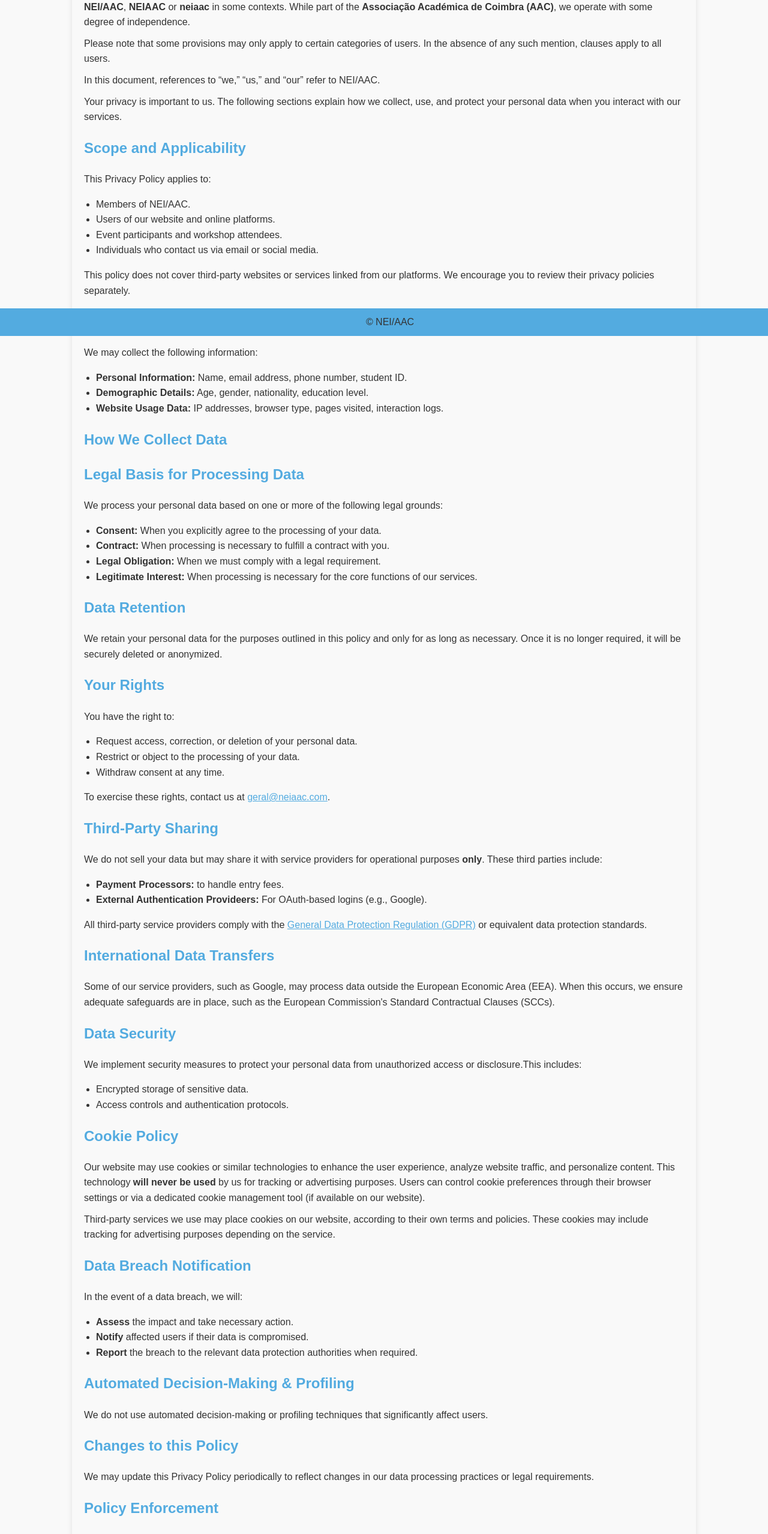
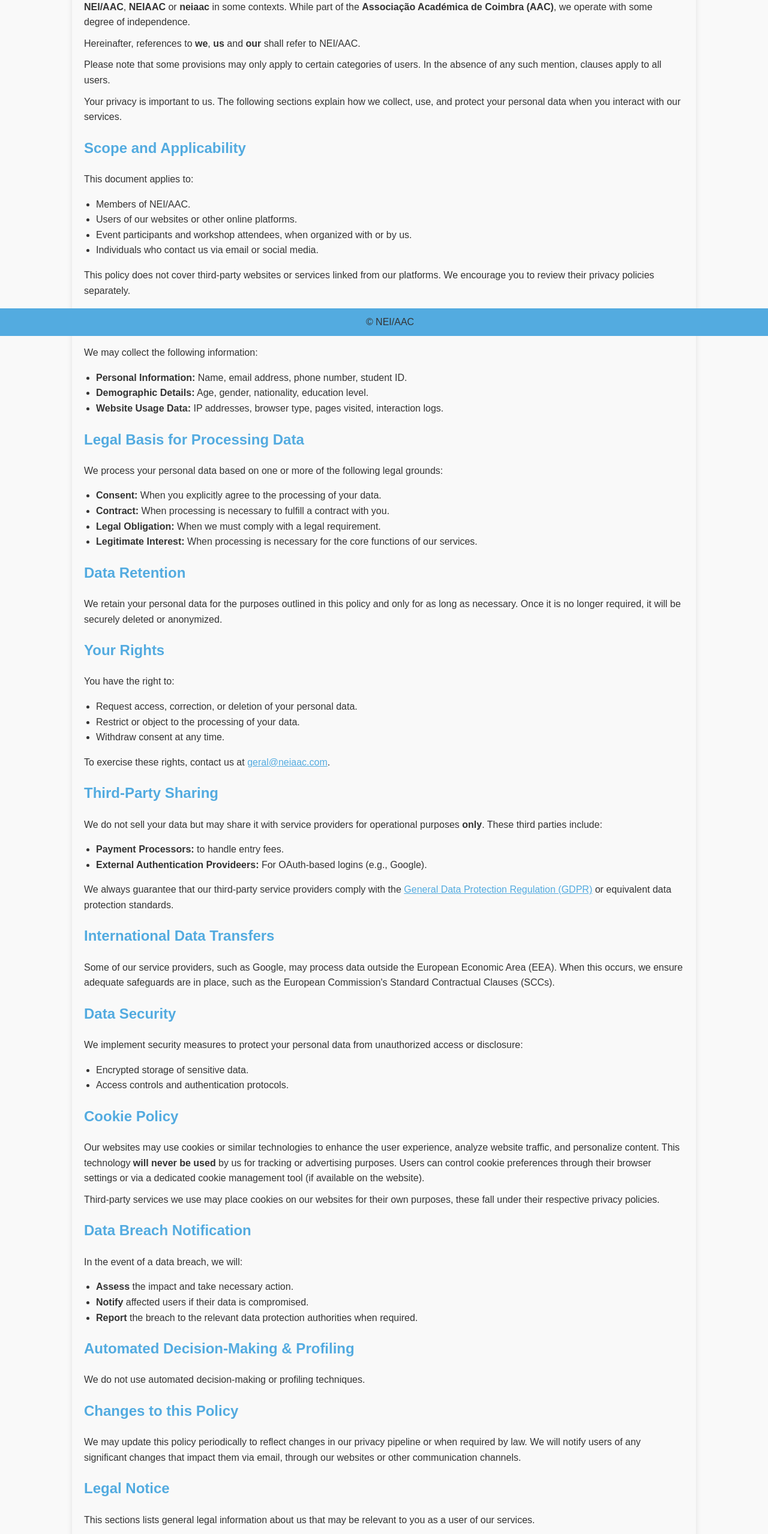
Before and after one commit to NEIAAC/privacy, a plain HTML site: page index.html in a window 1280 px wide. Shown: the part 240-2797 px from the top of the page at 60% size. Drawn offline with Linux system fonts and the light colour scheme.

Commit message:
fix: general improvements

```diff
--- a/index.html
+++ b/index.html
@@ -5,7 +5,6 @@
     <meta charset="UTF-8">
     <meta name="viewport" content="width=device-width, initial-scale=1.0">
     <title>Privacy Policy - NEI/AAC</title>
-    <link rel="icon" href="logo.png" type="image/png">
     <style>
         :root {
             --primary-color: #53ABE0;
@@ -64,9 +63,9 @@
         ul {
             list-style: disc;
             padding-left: 20px;
-        }body
+        }
 
-        footer {
+        body footer {
             text-align: center;
             padding: 10px;
             background: var(--primary-color);
@@ -102,34 +101,37 @@
             <b>Associação Académica de Coimbra (AAC)</b>, we operate with some degree of independence.
         </p>
         <p>
-            Please note that some provisions may only apply to certain categories of users. In the absence of any such mention, clauses apply to all users.
+            Hereinafter, references to <b>we</b>, <b>us</b> and <b>our</b> shall refer to NEI/AAC.
         </p>
         <p>
-            In this document, references to “we,” “us,” and “our” refer to NEI/AAC.
+            Please note that some provisions may only apply to certain categories of users. In the absence of any such
+            mention, clauses apply to all users.
         </p>
         <p>
-            Your privacy is important to us. The following sections explain how we collect, use, and protect
+            Your privacy is important to us.
+            The following sections explain how we collect, use, and protect
             your personal data
             when you interact with our services.
         </p>
+
         <h2>Scope and Applicability</h2>
-            <p>This Privacy Policy applies to:</p>
+        <p>This document applies to:</p>
         <ul>
             <li>Members of NEI/AAC.</li>
-                <li>Users of our website and online platforms.</li>
-                <li>Event participants and workshop attendees.</li>
+            <li>Users of our websites or other online platforms.</li>
+            <li>Event participants and workshop attendees, when organized with or by us.</li>
             <li>Individuals who contact us via email or social media.</li>
         </ul>
-            <p>This policy does not cover third-party websites or services linked from our platforms. We encourage you to review their privacy policies separately.</p>
+        <p>This policy does not cover third-party websites or services linked from our platforms. We encourage you to
+            review their privacy policies separately.</p>
 
-        <h2>What Information We Collect</h2>
+        <h2>Data We Collect</h2>
         <p>We may collect the following information:</p>
         <ul>
             <li><b>Personal Information:</b> Name, email address, phone number, student ID.</li>
             <li><b>Demographic Details:</b> Age, gender, nationality, education level.</li>
             <li><b>Website Usage Data:</b> IP addresses, browser type, pages visited, interaction logs.</li>
         </ul>
-        <h2>How We Collect Data</h2>
 
         <h2>Legal Basis for Processing Data</h2>
         <p>We process your personal data based on one or more of the following legal grounds:</p>
@@ -141,7 +143,8 @@
         </ul>
 
         <h2>Data Retention</h2>
-            <p>We retain your personal data for the purposes outlined in this policy and only for as long as necessary. Once it is no longer required, it will be
+        <p>We retain your personal data for the purposes outlined in this policy and only for as long as necessary. Once
+            it is no longer required, it will be
             securely deleted or anonymized.</p>
 
         <h2>Your Rights</h2>
@@ -160,26 +163,32 @@
             <li><b>Payment Processors:</b> to handle entry fees.</li>
             <li><b>External Authentication Provideers:</b> For OAuth-based logins (e.g., Google).</li>
         </ul>
-            <p>All third-party service providers comply with the <a href="https://gdpr-info.eu/">General Data Protection Regulation (GDPR)</a>  or equivalent data protection standards.</p>
+        <p>We always guarantee that our third-party service providers comply with the <a
+                href="https://gdpr-info.eu/">General Data Protection
+                Regulation (GDPR)</a> or equivalent data protection standards.</p>
         <h2>International Data Transfers</h2>
         <p>Some of our service providers, such as Google, may process data outside the European Economic Area (EEA).
             When this occurs, we ensure adequate safeguards are in place, such as the European Commission's Standard
             Contractual Clauses (SCCs).</p>
 
         <h2>Data Security</h2>
-            <p>We implement security measures to protect your personal data from unauthorized access or disclosure.This includes:</p>
+        <p>We implement security measures to protect your personal data from unauthorized access or disclosure:</p>
         <ul>
             <li>Encrypted storage of sensitive data.</li>
             <li>Access controls and authentication protocols.</li>
         </ul>
+
         <h2>Cookie Policy</h2>
-            <p>Our website may use cookies or similar technologies to enhance the user experience, analyze website traffic,
-                and personalize content. This technology <b>will never be used</b> by us for tracking or advertising purposes.
-                Users can control cookie preferences through their browser settings or via a dedicated cookie management tool (if available on our website).
+        <p>Our websites may use cookies or similar technologies to enhance the user experience, analyze website traffic,
+            and personalize content. This technology <b>will never be used</b> by us for tracking or advertising
+            purposes.
+            Users can control cookie preferences through their browser settings or via a dedicated cookie management
+            tool (if available on the website).
         </p>
-            <p> Third-party services we use may place cookies on our website, according to their own terms and policies.
-                These cookies may include tracking for advertising purposes depending on the service.
+        <p> Third-party services we use may place cookies on our websites for their own purposes, these fall under their
+            respective privacy policies.</p>
         </p>
+
         <h2>Data Breach Notification</h2>
         <p>In the event of a data breach, we will:</p>
         <ul>
@@ -189,23 +198,18 @@
         </ul>
 
         <h2>Automated Decision-Making & Profiling</h2>
-            <p>We do not use automated decision-making or profiling techniques that significantly affect users.</p>
-
+        <p>We do not use automated decision-making or profiling techniques.</p>
 
         <h2>Changes to this Policy</h2>
-            <p>We may update this Privacy Policy periodically to reflect changes in our data processing practices or legal
-                requirements.
+        <p>We may update this policy periodically to reflect changes in our privacy pipeline or when required by law. We
+            will notify users of any significant changes that impact them via email, through our websites or other
+            communication channels.</p>
         </p>
 
-        <h2>Policy Enforcement</h2>
-            <p>If you do not agree with this Privacy Policy, please refrain from using our services in which this policy is applicable and available.
-                 By continuing to use
-                our services, you agree to the terms outlined in this document.
-            </p>
-            <p>If any violation of this Privacy Policy is detected, we reserve the right to take appropriate action, including restricting access to services, reporting to relevant authorities, or initiating legal proceedings where applicable.</p>
         <h2>Legal Notice</h2>
         <p>
-            This document governs the use of our website and any other related agreement or legal relationship with us in a legally binding way. You must read this document carefully.
+            This sections lists general legal information about us that may be relevant to you as a user of our
+            services.
         </p>
         <p>
             NEI/AAC operates as a student organization under the <b>Associação Académica de Coimbra (AAC)</b>.
@@ -220,7 +224,7 @@
                 <b>NIF:</b> 500032173
             </li>
         </ul>
-        <p>For payment inquiries, contact us at <a href="mailto:tesouraria@neiaac.com">tesouraria@neiaac.com</a>.</p>
+        <p>For financial inquiries, contact us at <a href="mailto:tesouraria@neiaac.com">tesouraria@neiaac.com</a>.</p>
 
         <h2>File a Complaint</h2>
         <p>If you believe your data protection rights have been violated and we did not address your concerns when
@@ -230,7 +234,8 @@
             Portugal.
         </p>
         <h2>Contact Us</h2>
-        <p>For any privacy-related questions or specific data protection requests, reach out at <a href="mailto:geral@neiaac.com">geral@neiaac.com</a>.</p>
+        <p>For any privacy-related questions or specific data protection requests, reach out at <a
+                href="mailto:geral@neiaac.com">geral@neiaac.com</a>.</p>
     </main>
     <footer>
         &copy; NEI/AAC
```
Also changed, not shown: logo.png (deleted). Lines whose indentation alone changed are shown as unchanged.
